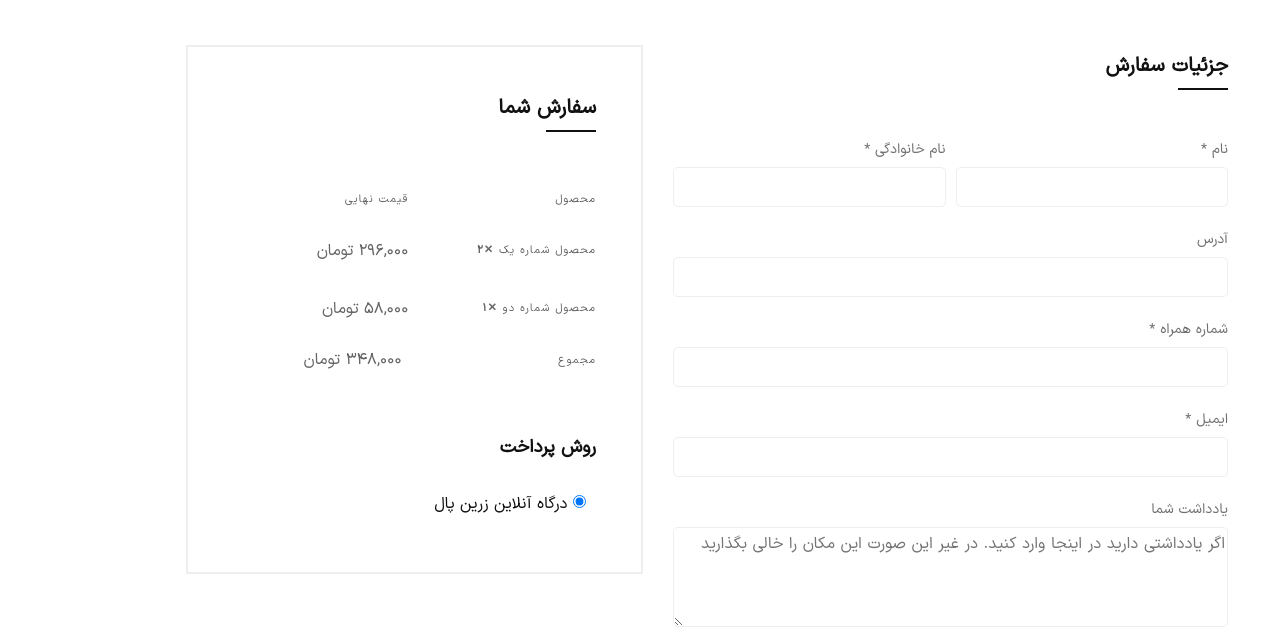
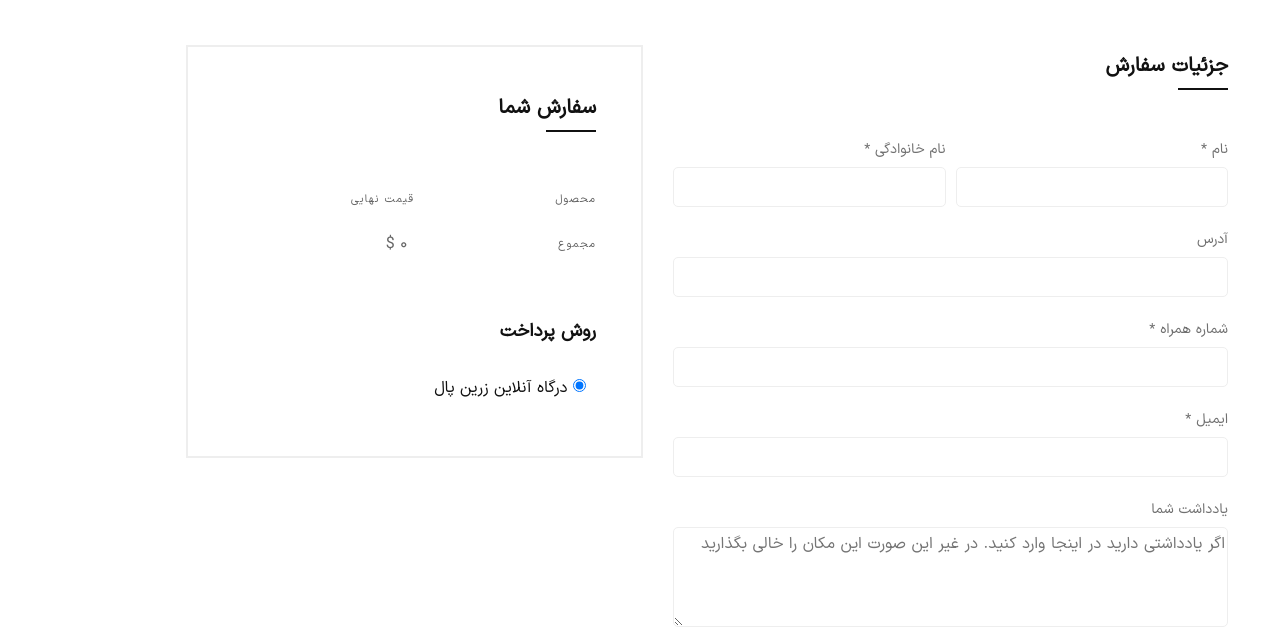
Before and after one commit to a1364t/onlineshop, a Django app: page /orders/create/ in a window 1280 px wide. Shown: the part 103-739 px from the top of the page. Run offline with Django 4.2, Linux system fonts and the light colour scheme; parts of the project's set-up code (start-up, migrations or seed data) failed here and were passed over; some libraries are stand-ins or nearby versions; some web fonts are replaced.

Commit message:
add place order

```diff
--- a/orders/templates/orders/order_create.html
+++ b/orders/templates/orders/order_create.html
@@ -2,6 +2,8 @@
 
 {% load i18n %}
 {% load crispy_forms_tags %}
+{% load persian_translation_tags %}
+{% load humanize %}
 
 
 {% load persian_translation_tags %}
@@ -76,23 +78,19 @@
                                         </tr>
                                     </thead>
                                     <tbody>
-                                        <tr>
-                                            <th>محصول شماره یک
-                                                <strong><span>&#10005;</span>۲</strong>
-                                            </th>
-                                            <td class="text-right">۲۹۶,۰۰۰ تومان</td>
-                                        </tr>
-                                        <tr>
-                                            <th>محصول شماره دو
-                                                <strong><span>&#10005;</span>۱</strong>
-                                            </th>
-                                            <td class="text-right">۵۸,۰۰۰ تومان</td>
-                                        </tr>
+                                        {% for item in cart %}
+                                            <tr>
+                                                <th>{{ item.product_obj.title }}
+                                                    <strong><span>&#10005;</span>{{ item.quantity|translate_number }}</strong>
+                                                </th>
+                                                <td class="text-right">{{ item.product_obj.price|intcomma:False|translate_number }} {% trans '$' %}</td>
+                                            </tr>
+                                        {% endfor %}
                                     </tbody>
                                     <tfoot>
                                         <tr class="cart-subtotal">
                                             <th>مجموع</th>
-                                            <td class="text-right">۳۴۸,۰۰۰ تومان</td>
+                                            <td class="text-right">{{ cart.get_total_price|intcomma:False|translate_number }} {% trans '$' %}</td>
                                         </tr>
                                     </tfoot>
                                 </table>
```
